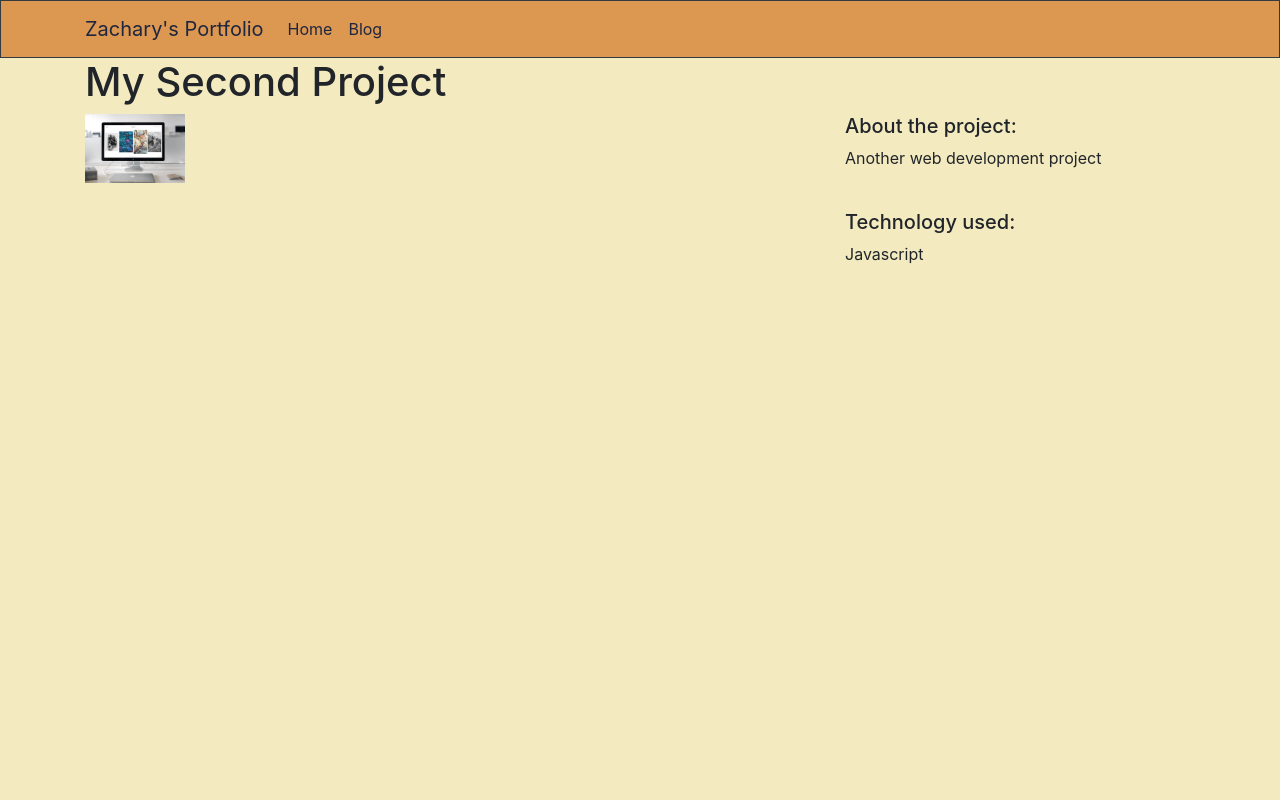
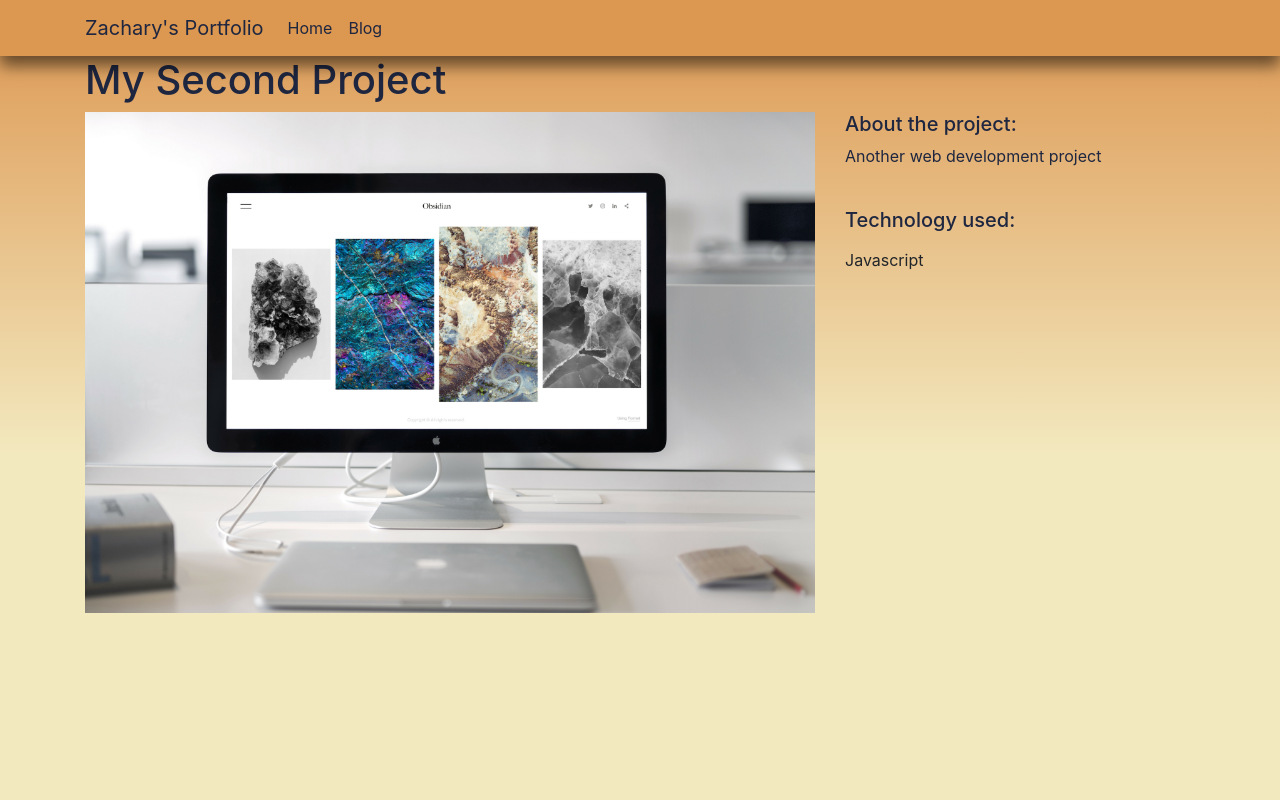
Before and after one commit to znealis/PortfolioProject-Django, a Django app: page /Portfolio/2/ in a window 1280 px wide. Run offline with Django 4.2, Linux system fonts and the light colour scheme; data comes from the database, SQL or seed files in the repository; both versions use the stored data as it was after the commit; some libraries are stand-ins or nearby versions.

Commit message:
Changed CSS

```diff
--- a/Portfolio/models.py
+++ b/Portfolio/models.py
@@ -3,7 +3,7 @@ from django.db import models
 class Project(models.Model):
     title = models.CharField(max_length=100)
     description = models.TextField()
-    technology = models.CharField(max_length=20)
-    image = models.FilePathField(path='Portfolio/static/img/')
+    technology = models.TextField()
+    image = models.FileField(upload_to='img/')
     def __str__(self):
         return self.title
--- a/Portfolio/templates/project_detail.html
+++ b/Portfolio/templates/project_detail.html
@@ -2,17 +2,17 @@
 {% load static %}
 
 {% block page_content %}
-<h1>{{ project.title }}</h1>
+<h1 style="color: #1E2640;">{{ project.title }}</h1>
 <div class="row">
     <div class="col-md-8">
-        <img src="{% static project.image %}" alt="" width="100px">
+        <img src="{% static project.image %}" alt="" width="100%">
     </div>
     <div class="col-md-4">
-        <h5>About the project:</h5>
-        <p>{{ project.description }}</p>
+        <h5 style="color: #1E2640;">About the project:</h5>
+        <p style="color: #1E2640;">{{ project.description }}</p>
         <br>
-        <h5>Technology used:</h5>
-        <p>{{ project.technology }}</p>
+        <h5 style="color: #1E2640;">Technology used:</h5>
+        <p style="color: #1E2640;">{{ project.technology|linebreaks }}</p>
     </div>
 </div>
 {% endblock %}
--- a/web_project/settings.py
+++ b/web_project/settings.py
@@ -120,6 +120,7 @@ USE_TZ = True
 STATIC_URL = 'static/'
 
 
+
 # Default primary key field type
 # https://docs.djangoproject.com/en/4.1/ref/settings/#default-auto-field
 
--- a/web_project/templates/base.html
+++ b/web_project/templates/base.html
@@ -1,6 +1,6 @@
 <link rel="stylesheet" href="https://stackpath.bootstrapcdn.com/bootstrap/4.1.3/css/bootstrap.min.css" integrity="sha384-MCw98/SFnGE8fJT3GXwEOngsV7Zt27NXFoaoApmYm81iuXoPkFOJwJ8ERdknLPMO" crossorigin="anonymous">
-<body style="background-color: #F3EAC0;">
-<nav class="navbar navbar-expand-lg navbar-light border border-dark" style="background-color: #DC9750;">
+<body style="background: linear-gradient(to bottom, rgba(220,150,80,1) 0%, rgba(243,233,191,1) 57%, rgba(243,233,191,1) 100%);">
+<nav class="navbar navbar-expand-lg navbar-light" style="background-color: #DC9750; box-shadow:  0px 10px 15px 0px rgba(0,0,0,0.55);">
     <div class="container">
         <a class="navbar-brand" style='color: #1E2640;' href="{% url 'project_index' %}">Zachary's Portfolio</a>
         <button class="navbar-toggler" type="button" data-toggle="collapse" data-target="#navbarSupportedContent" aria-controls="navbarSupportedContent" aria-expanded="false" aria-label="Toggle navigation">
@@ -21,7 +21,7 @@
 
 </nav>
 
-<div class="container" style="background-color: #F3EAC0;">
+<div class="container" style="background-color: linear-gradient(to bottom, rgba(220,150,80,1) 0%, rgba(243,233,191,1) 57%, rgba(243,233,191,1) 100%);">
     {% block page_content %}{% endblock %}
 </div>
 </body>
```
Also changed, not shown: Portfolio/templates/project_index.html (+11 -4 lines), Portfolio/migrations/0001_initial.py, db.sqlite3, 1 other file.
